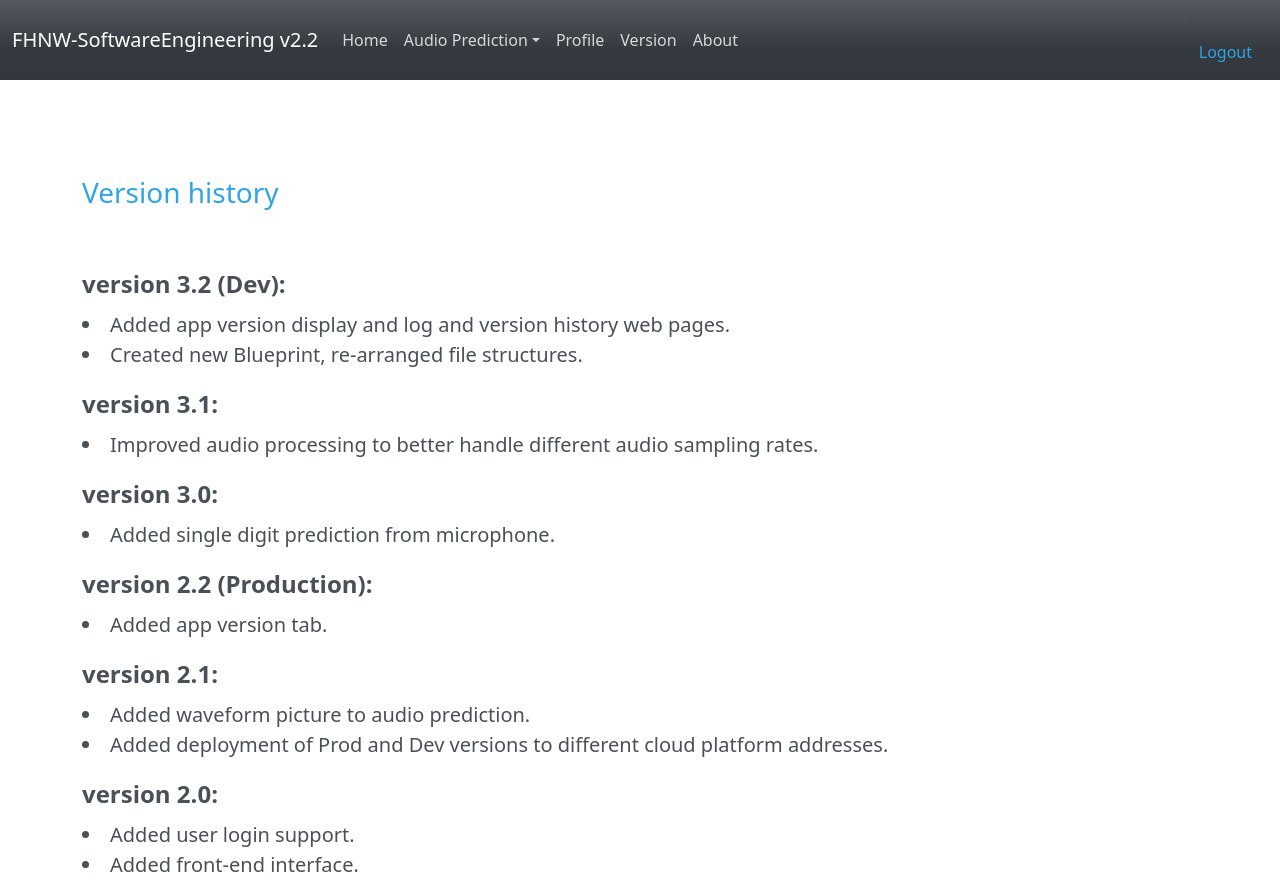
After one commit to olivier-2018/SoftwareEngg_project, a Flask app: page /ver_history in a window 1280 px wide. The commit adds this page. Run offline with Flask 2, Linux system fonts and the light colour scheme; the visitor is signed in with stand-in values (Sample User, id 1); some libraries are stand-ins or nearby versions.

Commit message:
added version to frontend and version history tab

```diff
--- a/src_api/__init__.py
+++ b/src_api/__init__.py
@@ -57,9 +57,11 @@ def create_app():
     from .views import views
     from .auth import auth
     from .models import User
+    from .misc import misc
 
     app.register_blueprint(views, url_prefix="/")
     app.register_blueprint(auth, url_prefix="/")
+    app.register_blueprint(misc, url_prefix="/")
     app.logger.info("Blueprints registered.")
 
     # Initializing database file if needed
--- /dev/null
+++ b/src_api/misc.py
@@ -0,0 +1,54 @@
+from flask import Blueprint, flash, render_template
+from flask_login import current_user, login_required
+from flask import current_app
+
+misc = Blueprint("misc", __name__)
+
+
+@misc.route("/home")
+@misc.route("/")
+def home():
+    """Makes a digit prediction by uploading a wav file using the audio MNIST ML model
+
+    Returns:
+        [render_template]: Render template object with prediction variable (int)
+    """
+    if not current_user.is_authenticated:
+        flash("Please log in to access full app functionality !", category="error")
+        return render_template("home.html", user=None)
+    else:
+        return render_template("home.html", user=current_user)
+
+
+@misc.route("/profile", methods=["GET"])
+@login_required
+def profile():
+    current_app.logger.info("Redirected to profile page.")
+    return render_template("profile.html", user=current_user)
+
+
+@misc.route("/logfile", methods=["GET"])
+@login_required
+def get_logfile():
+    current_app.logger.info("Redirected to logfile page.")
+    return render_template("logfile.html", user=current_user, filename="app.log")
+
+
+@misc.route("/ver_history", methods=["GET"])
+@login_required
+def get_ver_history():
+    current_app.logger.info("Redirected to ver_history page.")
+    return render_template(
+        "ver_history.html",
+        user=current_user,
+    )
+
+
+@misc.route("/about")
+def about():
+    current_app.logger.info("Redirected to about page.")
+
+    if not current_user.is_authenticated:
+        return render_template("about.html", user=None)
+    else:
+        return render_template("about.html", user=current_user)
--- a/templates/base.html
+++ b/templates/base.html
@@ -28,7 +28,7 @@
   <body>
     <nav class="navbar navbar-expand-lg navbar-dark bg-dark">
       <div class="container-fluid">
-        <a class="navbar-brand" href="#">FHNW-SoftwareEngineering</a>
+        <a class="navbar-brand" href="#">FHNW-SoftwareEngineering v2.2</a>
 
         <button class="navbar-toggler" type="button" data-bs-toggle="collapse"
         data-bs-target="#navbarColor02" aria-controls="navbarColor02" aria-expanded="false" aria-label="Toggle navigation">
@@ -60,6 +60,10 @@
 
             <li class="nav-item">
               <a class="nav-item nav-link" id="profile" href="/profile">Profile</a>
+            </li>
+
+            <li class="nav-item">
+              <a class="nav-item nav-link" id="versions" href="/ver_history">Version</a>
             </li>
 
             {% endif %}
--- /dev/null
+++ b/templates/ver_history.html
@@ -0,0 +1,64 @@
+{% extends "base.html" %}
+{% block title %}Version history{% endblock %}
+
+{% block content%}
+<style>
+  .center {
+    display: block;
+    margin-left: auto;
+    margin-right: auto;
+    width: 70%;
+  }
+</style>
+
+<br /><br /><br /><br />
+<h3 align="left">Version history</h3>
+<br /><br />
+
+<legend><b>version 3.2 (Dev):</b></legend>
+<figure>
+  <blockquote class="blockquote">
+    <li>Added app version display and log and version history web pages.</li>
+    <li>Created new Blueprint, re-arranged file structures.</li>
+  </blockquote>
+</figure>
+
+<legend><b>version 3.1:</b></legend>
+<figure>
+  <blockquote class="blockquote">
+    <li>Improved audio processing to better handle different audio sampling rates.</li>
+  </blockquote>
+</figure>
+
+<legend><b>version 3.0:</b></legend>
+<figure>
+  <blockquote class="blockquote">
+    <li>Added single digit prediction from microphone.</li>
+  </blockquote>
+</figure>
+
+<legend><b>version 2.2 (Production):</b></legend>
+<figure>
+  <blockquote class="blockquote">
+    <li>Added app version tab.</li>
+  </blockquote>
+</figure>
+
+<legend><b>version 2.1:</b></legend>
+<figure>
+  <blockquote class="blockquote">
+    <li>Added waveform picture to audio prediction.</li>
+    <li>Added deployment of Prod and Dev versions to different cloud platform addresses.</li>
+  </blockquote>
+</figure>
+
+<legend><b>version 2.0:</b></legend>
+<figure>
+  <blockquote class="blockquote">
+    <li>Added user login support.</li>
+    <li>Added front-end interface.</li>
+  </blockquote>
+</figure>
+
+
+{% endblock %}
```
Also changed, not shown: src_api/auth.py (+2 -34 lines).
